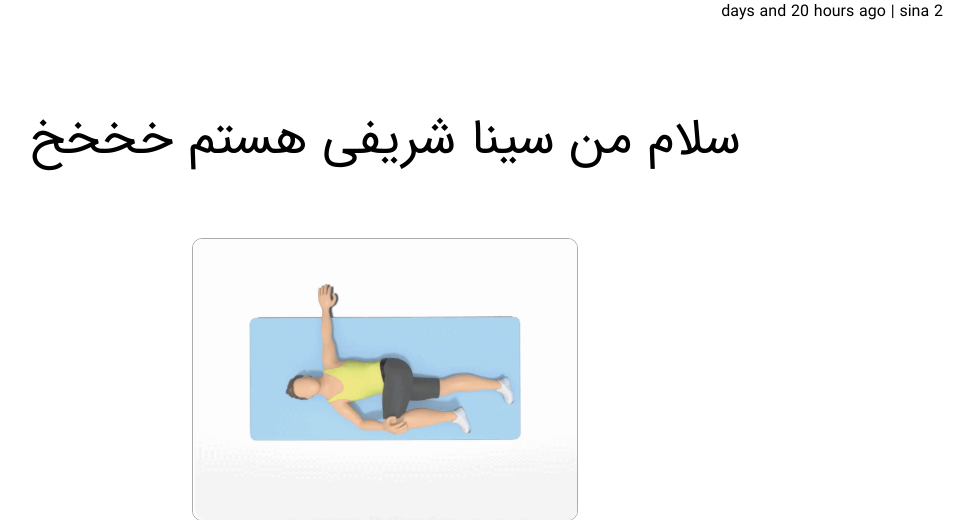
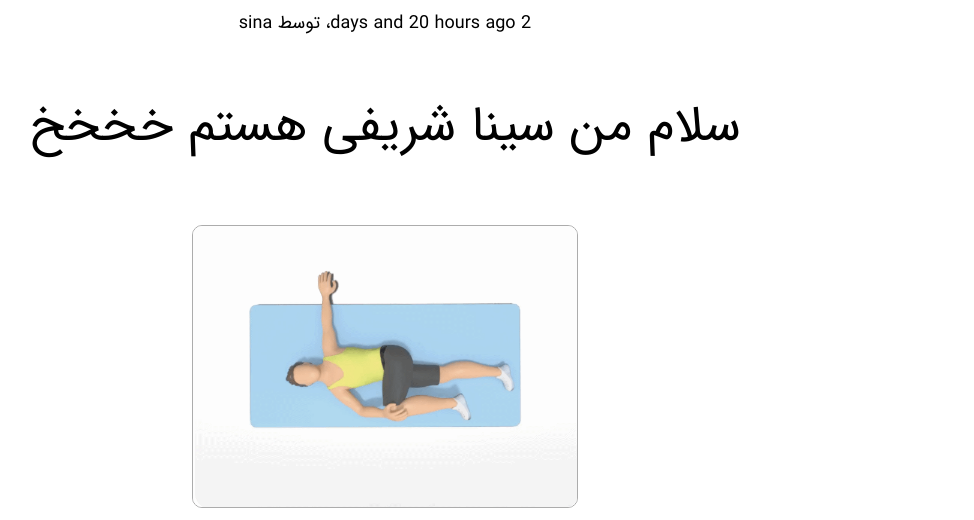
Before and after one commit to dori-dev/django-blog, a Django app: a page that uses blog/articles/templates/articles/article-detail.html in a window 1280 px wide. Shown: the part 71-591 px from the top of the page, without its empty margins (255-1229 px from the left). Run offline with Django 3.2, Linux system fonts and the light colour scheme; data comes from the database, SQL or seed files in the repository.

Commit message:
styling date

```diff
--- a/blog/articles/templates/articles/article-detail.html
+++ b/blog/articles/templates/articles/article-detail.html
@@ -1,19 +1,22 @@
 {% extends 'base.html' %}
 {% load i18n %}
 
-{% block title %}{{article.title}}{% endblock title %}
+{% block title %}{{article.title}}{%endblock title %}
 
 {% block content %}
-<p class="date">{{article.get_date}} | {{ article.author.username }}</p>
 
 <div class="content">
-
+  <p class="date">{{article.get_date}}، توسط {{ article.author.username }}</p>
   <h1 class="small-title">
     <a class="link-title" href="">{{article.title}}</a>
   </h1>
   <div>
     <a target="_blank" href="{{ article.image.url }}">
-      <img src="{{ article.image.url }}" alt="{{ article.title }}" width="80%">
+      <img
+        src="{{ article.image.url }}"
+        alt="{{ article.title }}"
+        width="80%"
+      />
     </a>
   </div>
   <div class="content-body">
@@ -21,7 +24,7 @@
   </div>
 </div>
 
-<hr style="color: #464646;" />
+<hr style="color: #464646" />
 <div class="footer-basic">
   <footer>
     <p class="copyright">
--- a/blog/assets/styles.css
+++ b/blog/assets/styles.css
@@ -164,13 +164,11 @@ a:visited {
   background-color: transparent;
 }
 
-/* .date {
-  text-align: center;
-  margin-right: 10px;
-  padding-top: 0px;
-  line-height: normal;
-  font-size: 20px;
-} */
+.date {
+  margin-top: 10px;
+  margin-bottom: -10px;
+  font-size: 18px;
+}
 
 /* About Page */
 
```
Lines whose indentation alone changed are shown as unchanged.
